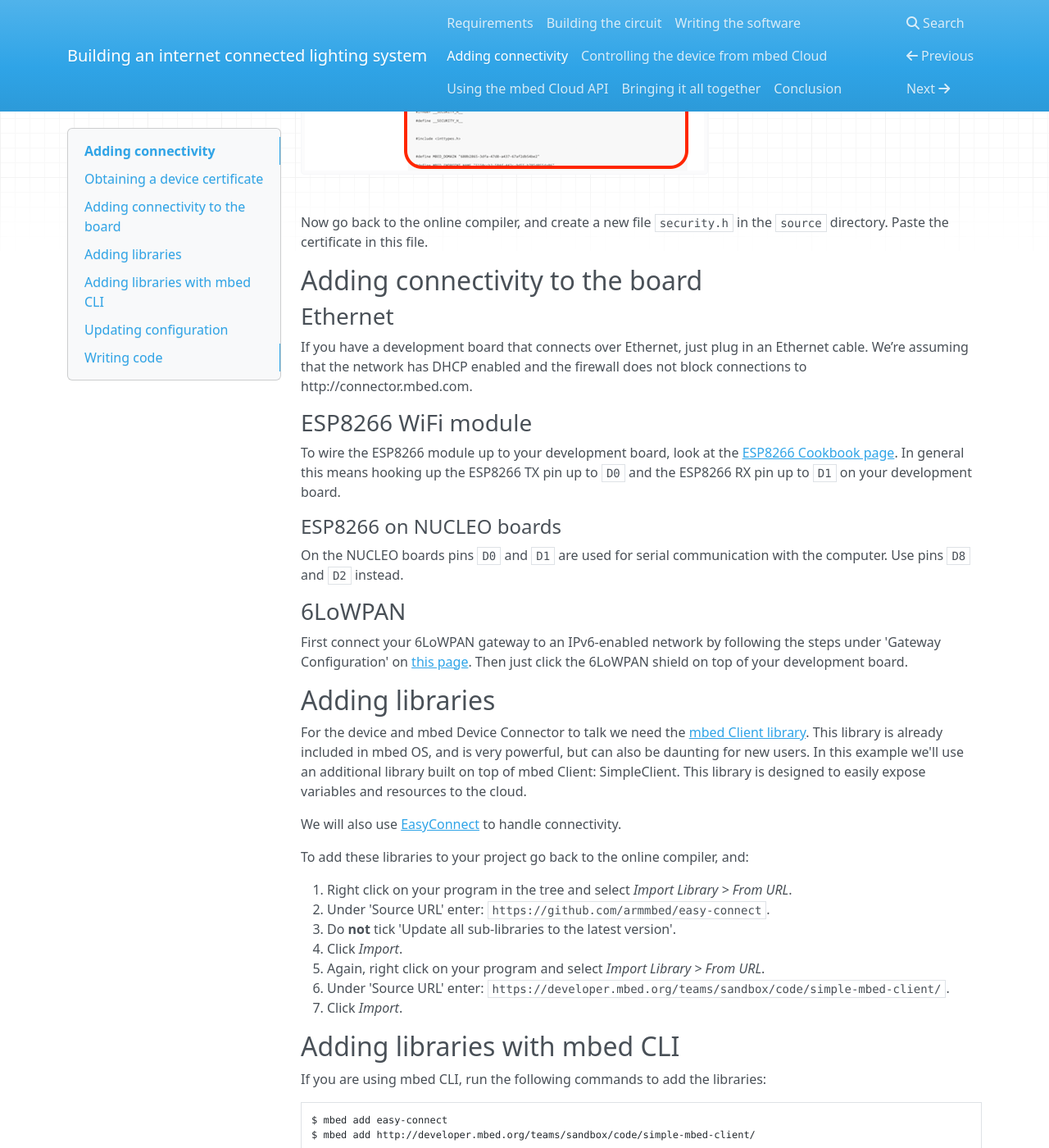
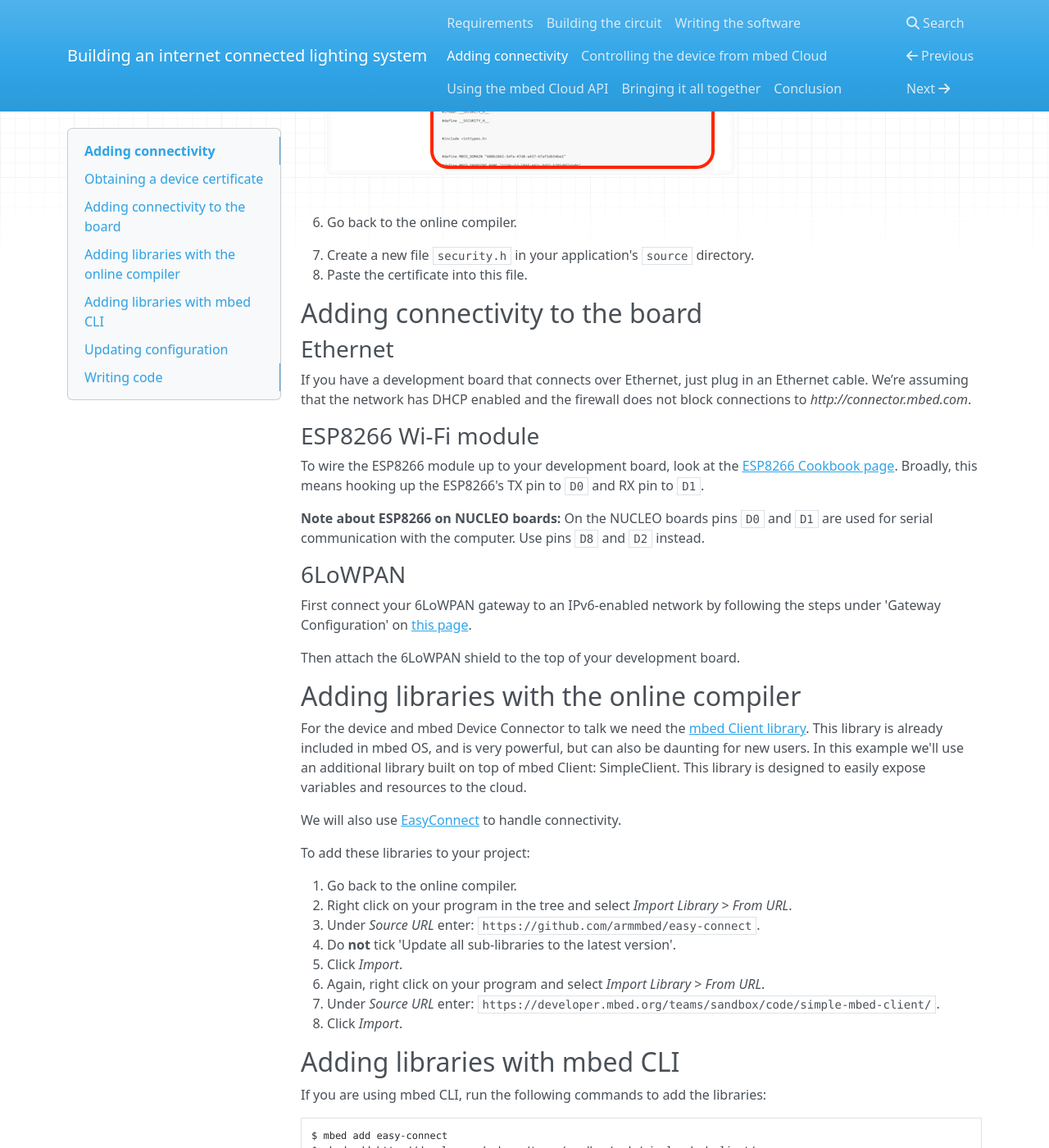
Before and after one commit to PelionIoT/connected-lights-cloud, an MkDocs documentation site: the page built from docs/4_connectivity.md, in a window 1280 px wide and 1400 px high, scrolled down 962 px. Shown: the whole window at 82% size. Built offline with MkDocs 1.6.1, drawn with Linux system fonts in a browser that asks for light colours; nearby versions of some CDN libraries; old or Windows-style settings are respelled for this version of MkDocs; some of the changed text lies outside the part shown.

Commit message:
First half of edit

````diff
--- a/docs/4_connectivity.md
+++ b/docs/4_connectivity.md
@@ -1,6 +1,6 @@
 # Adding connectivity
 
-Now that we built our basic circuit and wrote the code to control the circuit, we can start adding connectivity to the project. Part of the ARM mbed IoT Device Platform is mbed Device Connector, a unified solution to connect devices to the internet and communicate with them regardless of *how* these devices connect to the internet. There are libraries available for a variety of connectivity methods, including Ethernet, WiFi, 6LoWPAN, Thread and Cellular.
+Now that we've built our basic circuit and wrote the code to control that circuit, we can start adding connectivity to the project. Part of the ARM mbed IoT Device Platform is mbed Device Connector, a unified solution to connect devices to the internet and communicate with them regardless of *how* these devices connect to the internet. There are libraries available for a variety of connectivity methods, including Ethernet, Wi-Fi, 6LoWPAN, Thread and Cellular.
 
 ## Obtaining a device certificate
 
@@ -12,43 +12,45 @@ All data that goes from the device to mbed Device Connector (and vice-versa) is
 1. Click *Get my security credentials*.
 1. Copy the contents of the gray box. This is your certificate.
 
+    <span class="images">![The certificate is located in the gray box](assets/lights16.png)</span>
 
-![The certificate is located in the gray box](assets/lights16.png)
-
-Now go back to the online compiler, and create a new file ``security.h`` in the ``source`` directory. Paste the certificate in this file.
+1. Go back to the online compiler.
+1. Create a new file ``security.h`` in your application's ``source`` directory.
+1. Paste the certificate into this file.
 
 ## Adding connectivity to the board
 
 ### Ethernet
 
-If you have a development board that connects over Ethernet, just plug in an Ethernet cable. We’re assuming that the network has DHCP enabled and the firewall does not block connections to http://connector.mbed.com.
+If you have a development board that connects over Ethernet, just plug in an Ethernet cable. We’re assuming that the network has DHCP enabled and the firewall does not block connections to *http://connector.mbed.com*.
 
-### ESP8266 WiFi module
+### ESP8266 Wi-Fi module
 
-To wire the ESP8266 module up to your development board, look at the [ESP8266 Cookbook page](https://developer.mbed.org/users/4180_1/notebook/using-the-esp8266-with-the-mbed-lpc1768/). In general this means hooking up the ESP8266 TX pin up to `D0` and the ESP8266 RX pin up to `D1` on your development board.
+To wire the ESP8266 module up to your development board, look at the [ESP8266 Cookbook page](https://developer.mbed.org/users/4180_1/notebook/using-the-esp8266-with-the-mbed-lpc1768/). Broadly, this means hooking up the ESP8266's TX pin to `D0` and RX pin to `D1`.
 
-#### ESP8266 on NUCLEO boards
-
-On the NUCLEO boards pins `D0` and `D1` are used for serial communication with the computer. Use pins `D8` and `D2` instead.
+<span class="notes">**Note about ESP8266 on NUCLEO boards:** On the NUCLEO boards pins `D0` and `D1` are used for serial communication with the computer. Use pins `D8` and `D2` instead.</span>
 
 ### 6LoWPAN
 
-First connect your 6LoWPAN gateway to an IPv6-enabled network by following the steps under 'Gateway Configuration' on [this page](https://github.com/ARMmbed/mbed-client-example-6lowpan#gateway-configuration). Then just click the 6LoWPAN shield on top of your development board.
+First connect your 6LoWPAN gateway to an IPv6-enabled network by following the steps under 'Gateway Configuration' on [this page](https://github.com/ARMmbed/mbed-client-example-6lowpan#gateway-configuration).
 
-## Adding libraries
+Then attach the 6LoWPAN shield to the top of your development board.
+
+## Adding libraries with the online compiler
 
 For the device and mbed Device Connector to talk we need the [mbed Client library](https://docs.mbed.com/docs/mbed-client-guide/en/latest/). This library is already included in mbed OS, and is very powerful, but can also be daunting for new users. In this example we'll use an additional library built on top of mbed Client: SimpleClient. This library is designed to easily expose variables and resources to the cloud.
 
 We will also use [EasyConnect](https://github.com/ARMmbed/easy-connect) to handle connectivity.
 
-To add these libraries to your project go back to the online compiler, and:
+To add these libraries to your project:
 
-1. Right click on your program in the tree and select *Import Library > From URL*.
-1. Under 'Source URL' enter: ``https://github.com/armmbed/easy-connect``.
+1. Go back to the online compiler.
+1. Right click on your program in the tree and select *Import Library* > *From URL*.
+1. Under *Source URL* enter: ``https://github.com/armmbed/easy-connect``.
 1. Do **not** tick 'Update all sub-libraries to the latest version'.
 1. Click *Import*.
-1. Again, right click on your program and select *Import Library > From URL*.
-1. Under 'Source URL' enter: ``https://developer.mbed.org/teams/sandbox/code/simple-mbed-client/``.
+1. Again, right click on your program and select *Import Library* > *From URL*.
+1. Under *Source URL* enter: ``https://developer.mbed.org/teams/sandbox/code/simple-mbed-client/``.
 1. Click *Import*.
 
 ## Adding libraries with mbed CLI
@@ -95,9 +97,14 @@ We need to tell EasyConnect which connectivity method to use. Open ``mbed_app.js
 /* snip */
 ```
 
-If you are using WiFi, also set your WiFi SSID and your password. If you used different pins than `D0`/`D1`, update the pin names too.
+If you:
+
+* Are using Wi-Fi: also set your Wi-Fi SSID and your password.
+* Used pins other than `D0`/`D1`: also change the pin names.
 
 ## Writing code
+
+### Setting up a connection
 
 We need to add some code to the application so it connects to the internet and sets up a connection to mbed Device Connector.
 
@@ -177,12 +186,14 @@ The code sample above does not do much, except for setting up the connection. We
 1. There should be a permanent-on mode for the lights.
 1. We should notify mbed Device Connector whenever we detect movement.
 
-We can implement these actions by defining resources. Resources are actions that can be read or written from the cloud, and which we can subscribe to (when a resource changes) on both device and cloud side. Resources are addressable under a path and an access modifier (for example, only write allowed). Let's define a resource for each of our actions:
+We can implement these actions by defining *resources*: pieces of information the device makes available. We can read or write to them from the cloud, and the device can use a resource's value to determine the correct action to perform. We can reach a resource with a URI and access modifier (for example, only write allowed), and we can also subscribe to them, so we'll be notified when a resource changes.
 
-* led/0/color - the color of the LED.
-* led/0/timeout - the timeout (in seconds) after detection; lights are disabled when this period ends.
-* led/0/permanent_status - whether we should have the lights permanently on (or off).
-* pir/0/count - the number of times the PIR sensor was triggered. Read only, and should allow notifications.
+Let's define a resource for each of our actions:
+
+* `led/0/color` - the color of the LED.
+* `led/0/timeout` - the timeout (in seconds) after detection; lights are disabled when this period ends.
+* `led/0/permanent_status` - whether we should have the lights permanently on (or off).
+* `pir/0/count` - the number of times the PIR sensor was triggered. Read only, and should allow notifications.
 
 We can use SimpleClient to define these resources and attach actions to each resource.
 
````
Also changed, not shown: other parts of docs/4_connectivity.md (+2 -0 lines), docs/2_circuit.md (+7 -12 lines), docs/3_software.md (+29 -28 lines), docs/5_controlling-from-cloud.md (+19 -22 lines), docs/index.md (+7 -9 lines).
